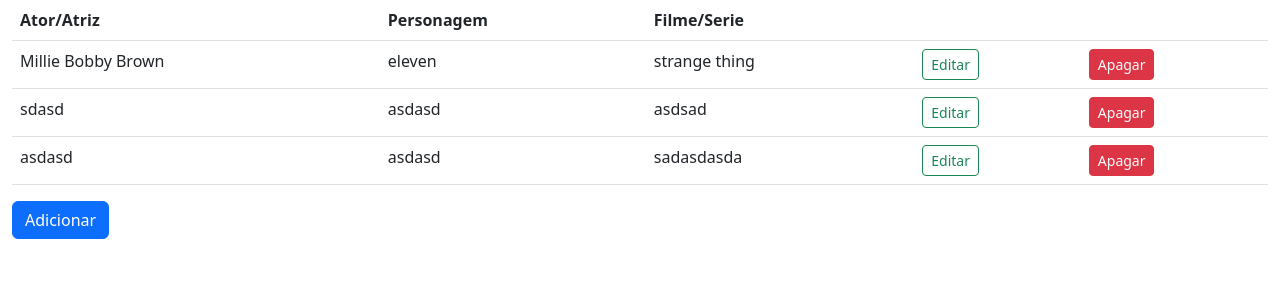
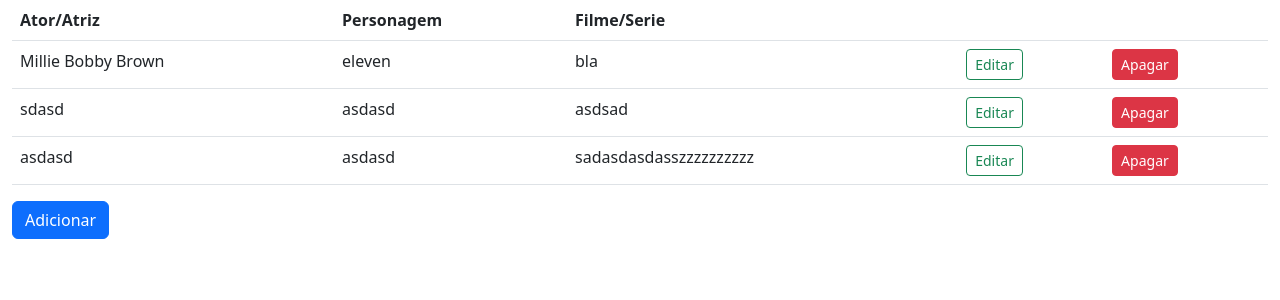
Before and after one commit to Lucas-ossli/Webapplication., a Flask app: page / in a window 1280 px wide. Shown: the top 300 px of the page. Run offline with Flask 2, Linux system fonts and the light colour scheme.

Commit message:
finalizado

```diff
--- a/Filmes.csv
+++ b/Filmes.csv
@@ -1,4 +1,4 @@
 id,nome,personagem,filme
-8f47a635-d5b4-48e0-9a9f-176bbe95f637,Millie Bobby Brown,eleven,strange thing
+8f47a635-d5b4-48e0-9a9f-176bbe95f637,Millie Bobby Brown,eleven,bla
 1d092ff1-0a4d-49a2-b385-1c24852fa80c,sdasd,asdasd,asdsad
-70672e4f-3c8d-46b6-ad64-de2087c69683,asdasd,asdasd,sadasdasda
+70672e4f-3c8d-46b6-ad64-de2087c69683,asdasd,asdasd,sadasdasdasszzzzzzzzzz
--- a/app.py
+++ b/app.py
@@ -61,7 +61,7 @@ def delete(id):
 @app.route('/update/<id>')
 def update(id):
     ator=[]
-    for i,item  in enumerate(atores):
+    for item  in atores:
         if item['id'] == id:
             ator = item
 
@@ -69,15 +69,15 @@ def update(id):
 
 
 
-@app.route('/update2/', methods=['POST'])
-def update2():
+@app.route('/update2/2/<id>', methods=['POST'])
+def update2(id):
+
     nome = request.form['ator']         # <input name="nome" ...
     personagem = request.form['personagem']       # Sempre será uma string!
     filme = request.form['filme']
 
     for i,item  in enumerate(atores):
-        if item['id'] == c['id']:
-            id = c['id']
+        if item['id'] == id:
             update={'id': id , 'nome': nome, 'personagem': personagem, 'filme':filme}
             atores[i] = update
 
--- a/templates/update.html
+++ b/templates/update.html
@@ -13,7 +13,7 @@
 <body>
 
     <div class="container">
-        <form action="/update2/" method="POST">
+        <form action="/update2/2/{{c['id']}}" method="POST">
             <div class="form-group">
                 <label>Ator</label>
                 <input type="text" name="ator" value='{{c['nome']}}' class="form-control"/>
```
